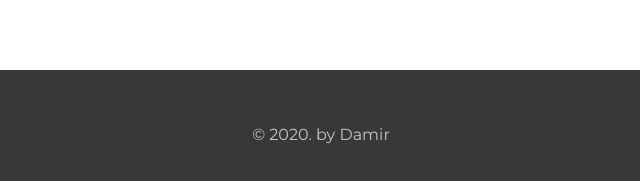
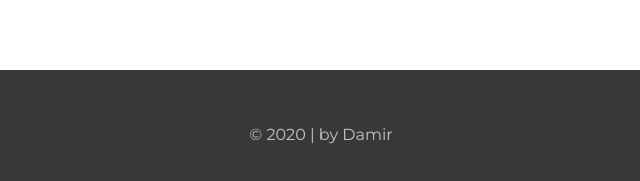
Before and after one commit to UkletiHolandez/html-css-time, a plain HTML site: page index.html in a window 1280 px wide. Shown: the part 1539-1720 px from the top of the page, 319-959 px from the left. Drawn offline with nearby package versions, Linux system fonts and the light colour scheme.

Commit message:
Modify: Content in footer

```diff
--- a/index.html
+++ b/index.html
@@ -67,7 +67,7 @@
 
     <!-- footer -->
     <footer>
-        <p>&copy; 2020. by Damir</p>
+        <p>&copy; 2020 | by Damir</p>
     </footer>
 
     <script src="https://code.jquery.com/jquery-3.4.1.js" integrity="sha256-WpOohJOqMqqyKL9FccASB9O0KwACQJpFTUBLTYOVvVU=" crossorigin="anonymous"></script>
```
